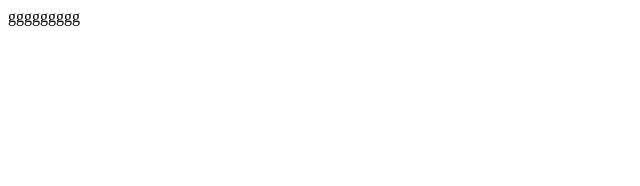
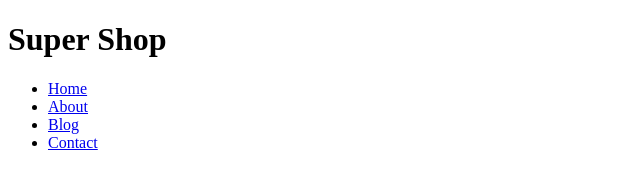
Before and after one commit to warw-dnepr/warw-dnepr.github.io, a plain HTML site: page index.html in a window 1280 px wide. Shown: the whole page, without its empty margins (0-640 px from the left). Drawn offline with Linux system fonts and the light colour scheme.

Commit message:
first commit

```diff
--- a/index.html
+++ b/index.html
@@ -3,9 +3,17 @@
 <head>
     <meta charset="UTF-8">
     <meta name="viewport" content="width=device-width, initial-scale=1.0">
-    <title>Document</title>
+    <title>my project</title>
 </head>
 <body>
-    ggggggggg
+    <div>
+        <span><h1>Super Shop</h1></span>
+        <ul>
+            <li><a href="./index.html">Home</a></li>
+            <li><a href="./about.html">About</a></li>
+            <li><a href="./blog.html">Blog</a></li>
+            <li><a href="./contact.html">Contact</a></li>
+        </ul>
+    </div>
 </body>
 </html>
```
Also changed, not shown: about.html (added, +1 -0 lines), blog.html (added, +1 -0 lines), contact.html (added), css/style.css (added).
